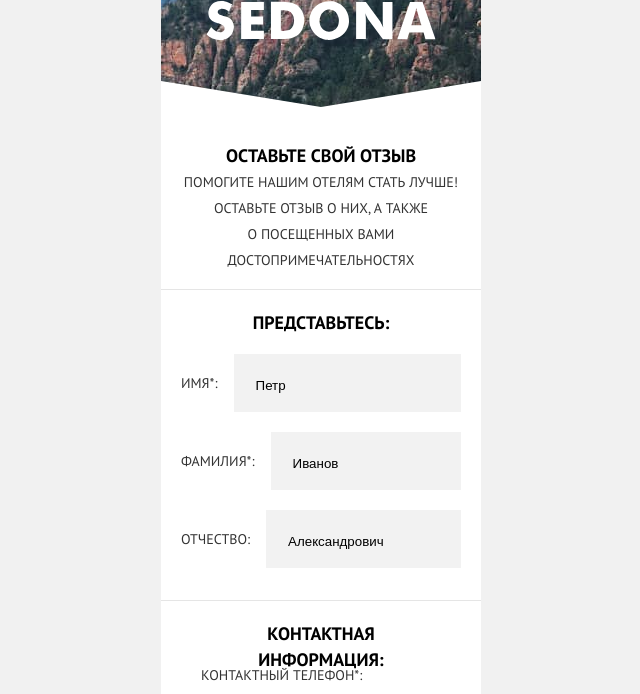
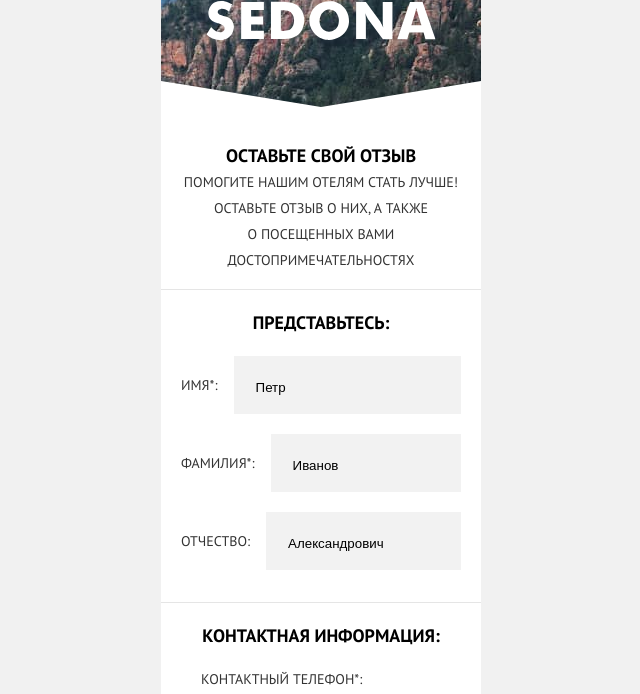
Before and after one commit to AlexanderBaschuk/html-school-2021, a website: page form.html in a window 1280 px wide. Shown: the part 106-800 px from the top of the page, without its empty margins (319-959 px from the left). Drawn offline with Linux system fonts and the light colour scheme.

Commit message:
Fix legends position

```diff
--- a/styles/blocks/form.css
+++ b/styles/blocks/form.css
@@ -5,22 +5,23 @@
 
 .form-intro {
   padding: 36px 20px 16px 20px;
+  border-bottom: 1px solid #e5e5e5;
 }
 
 .form__fieldset {
   display: block;
-  position: relative;
   border: 0;
-  padding: 64px 20px 32px 20px;
+  padding: 40px 20px 32px 20px;
   margin: 0;
-  border-top: 1px solid #e5e5e5;
+}
+
+.form__fieldset:not(:last-of-type) {
+  border-bottom: 1px solid #e5e5e5;
 }
 
 .form__legend {
-  position: absolute;
+  position: relative;
   top: 20px;
-  left: 50%;
-  transform: translateX(-50%);
   padding: 0;
 }
 
```
